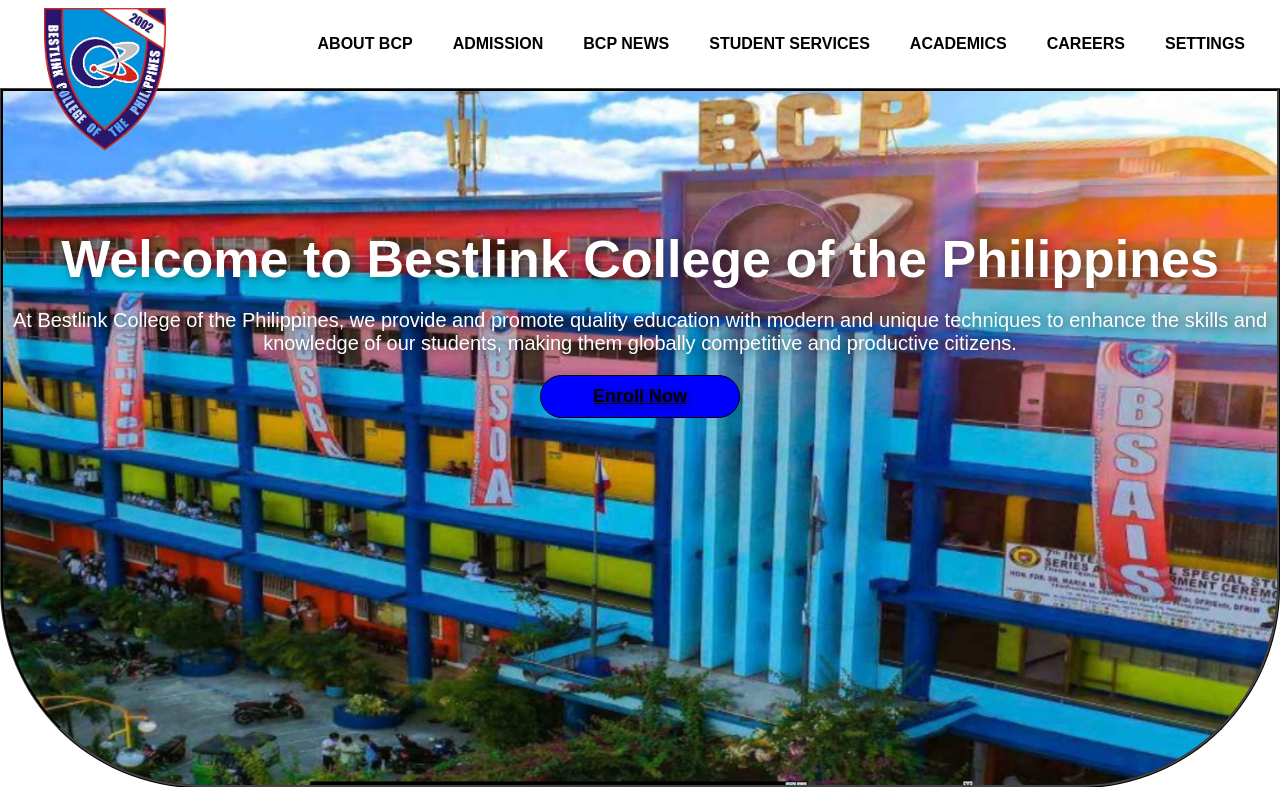
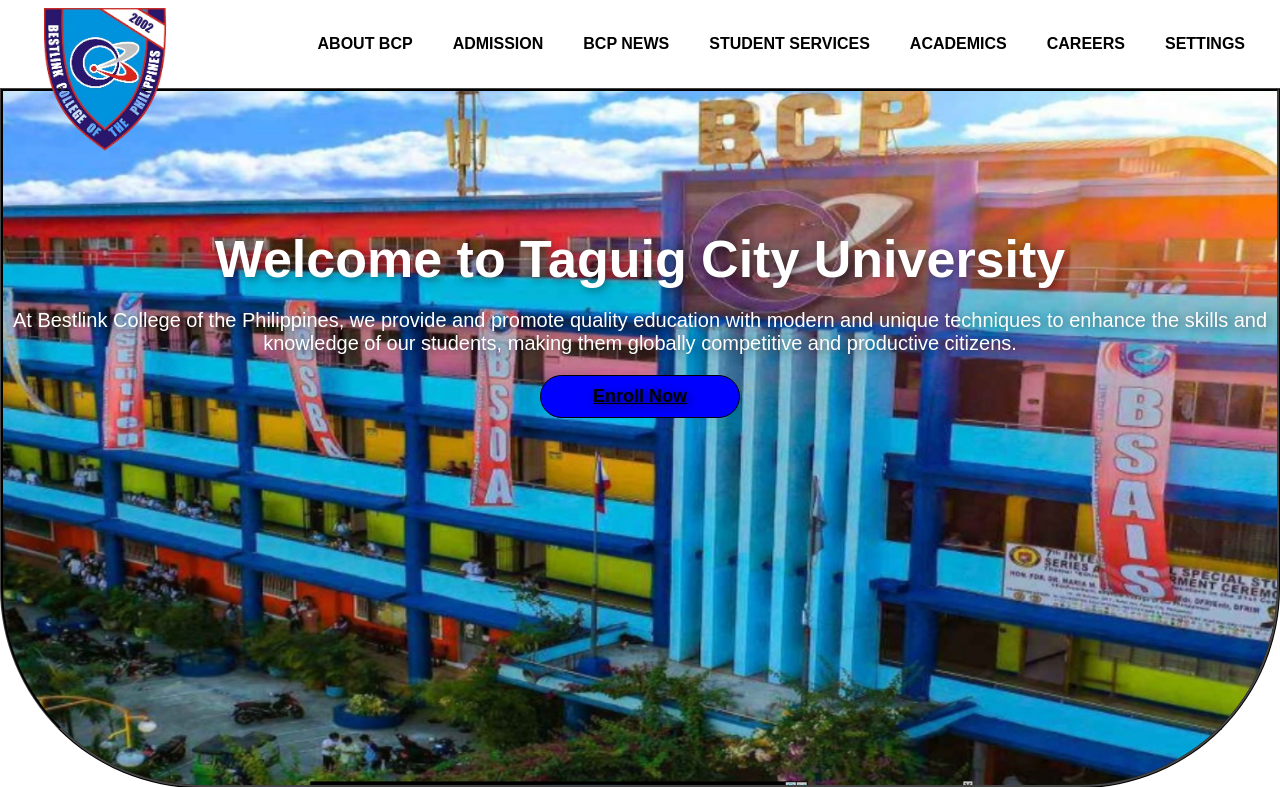
Before and after one commit to ImSeanStaAna10/SchoolWebPHP, a PHP site: page / in a window 1280 px wide. Shown: the top 787 px of the page. Run offline with PHP 8.4, Linux system fonts and the light colour scheme; data that the repository does not hold is empty.

Commit message:
updated index.php

```diff
--- a/index.php
+++ b/index.php
@@ -15,7 +15,7 @@ $settings = load_settings($conn);
 <section class="hero" style="background-color: <?php echo $settings['background_color']; ?>;">
     <div class="hero-content" style="color: <?php echo $settings['body_text_color']; ?>;">
         <h1 id="title" style="font-family: <?php echo $settings['font_family']; ?>; font-size: <?php echo $settings['header_font_size']; ?>;">
-            Welcome to Bestlink College of the Philippines
+            Welcome to Taguig City University
         </h1>
         <p id="subtitle">
             <?php echo "At Bestlink College of the Philippines, we provide and promote quality education with modern and unique techniques to enhance the skills and knowledge of our students, making them globally competitive and productive citizens."; ?>
```
